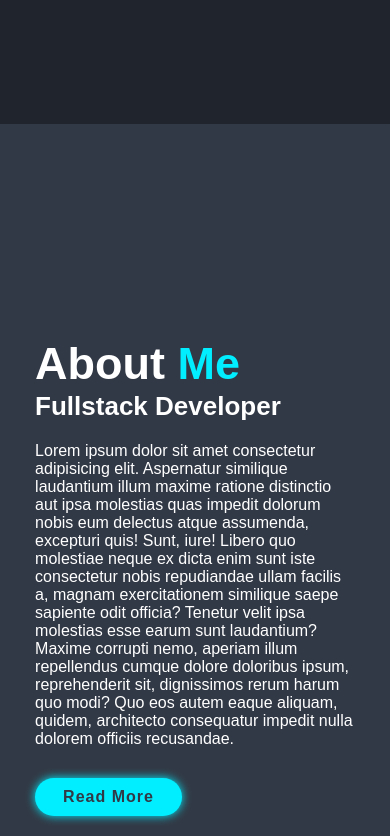
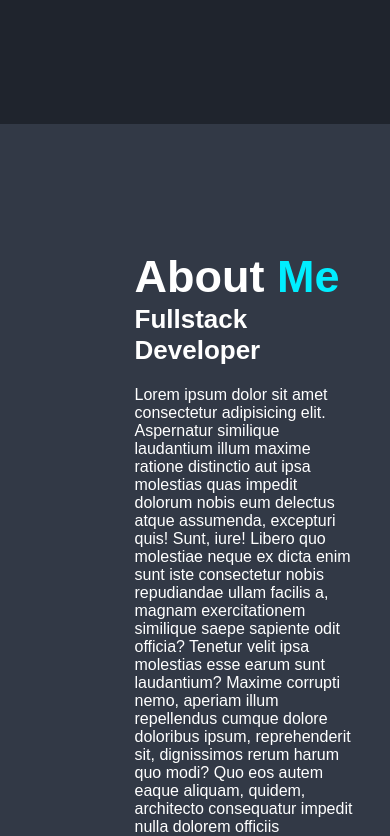
Before and after one commit to Christian-Zafalon/PortifolioZafalon, an Angular app: page /home in a window 390 px wide. Shown: the part 720-1556 px from the top of the page. Built offline with nearby package versions, Linux system fonts and the light colour scheme.

Commit message:
responsividade

```diff
--- a/src/app/pages/about/about.component.scss
+++ b/src/app/pages/about/about.component.scss
@@ -42,22 +42,11 @@
   margin: 2rem 0 3rem;
 }
 
-@media (max-width: 768px) {
-  .about {
-    flex-direction: column-reverse;
-  }
-
+@media (max-width: 708px) {
   .about-content {
     max-width: 100%;
   }
   .about img{
-    width: 70vw;
-    margin-top: 4rem;
-  }
-}
-
-@media (max-width: 760px) {
-  .about img{
     display: none;
   }
 }
--- a/src/app/pages/portifolio/portifolio.component.html
+++ b/src/app/pages/portifolio/portifolio.component.html
@@ -1,8 +1,6 @@
 <section class="portifolio" id="portifolios">
   <h2 class="heading">Latest <span>Project</span></h2>
     <div class="portifolio-container">
-
-
       <div class="portifolio-box">
         <img src="assets/image/frontend.jpg" alt="imagem tecnologicas">
         <div class="portifolio-layer">
--- a/src/app/pages/portifolio/portifolio.component.scss
+++ b/src/app/pages/portifolio/portifolio.component.scss
@@ -92,6 +92,7 @@
   .portifolio h2 {
     margin-bottom: 3rem;
   }
+
   .portifolio h4 {
     margin-top: 25rem;
   }
--- a/src/app/pages/services/services.component.scss
+++ b/src/app/pages/services/services.component.scss
@@ -1,5 +1,3 @@
-
-
 .services h2 {
   margin-bottom: 5rem;
 }
@@ -42,13 +40,17 @@
 }
 
 @media (max-width: 768px) {
-.services h2 {
-  margin-bottom: 3rem;
-}
+  .services h2 {
+    margin-bottom: 3rem;
+  }
+
+  .services{
+    padding-bottom: 7rem;
+  }
 }
 
 @media (max-width: 991px) {
-  .services{
+  .services {
     padding-bottom: 7rem;
   }
-  }
+}
```
